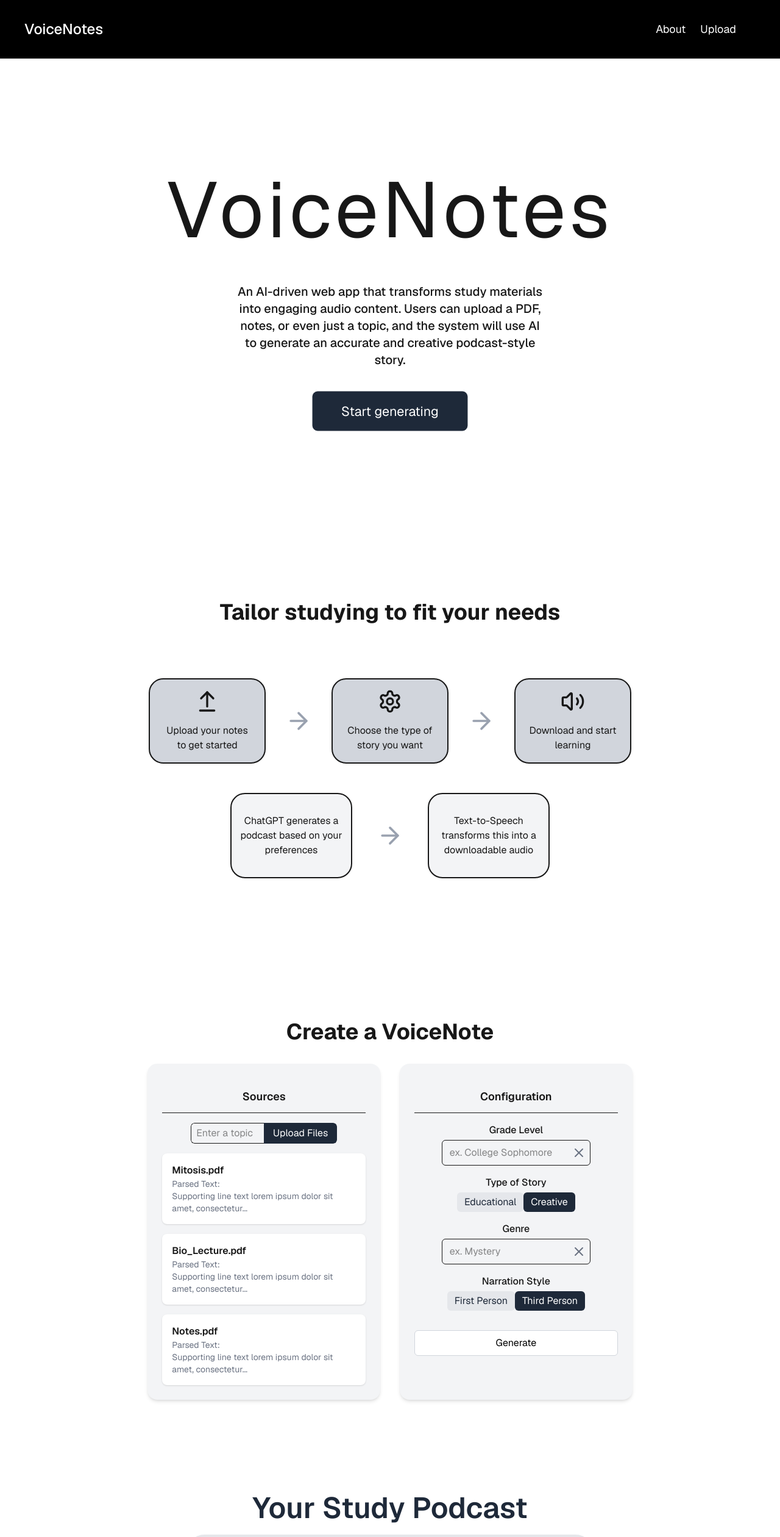
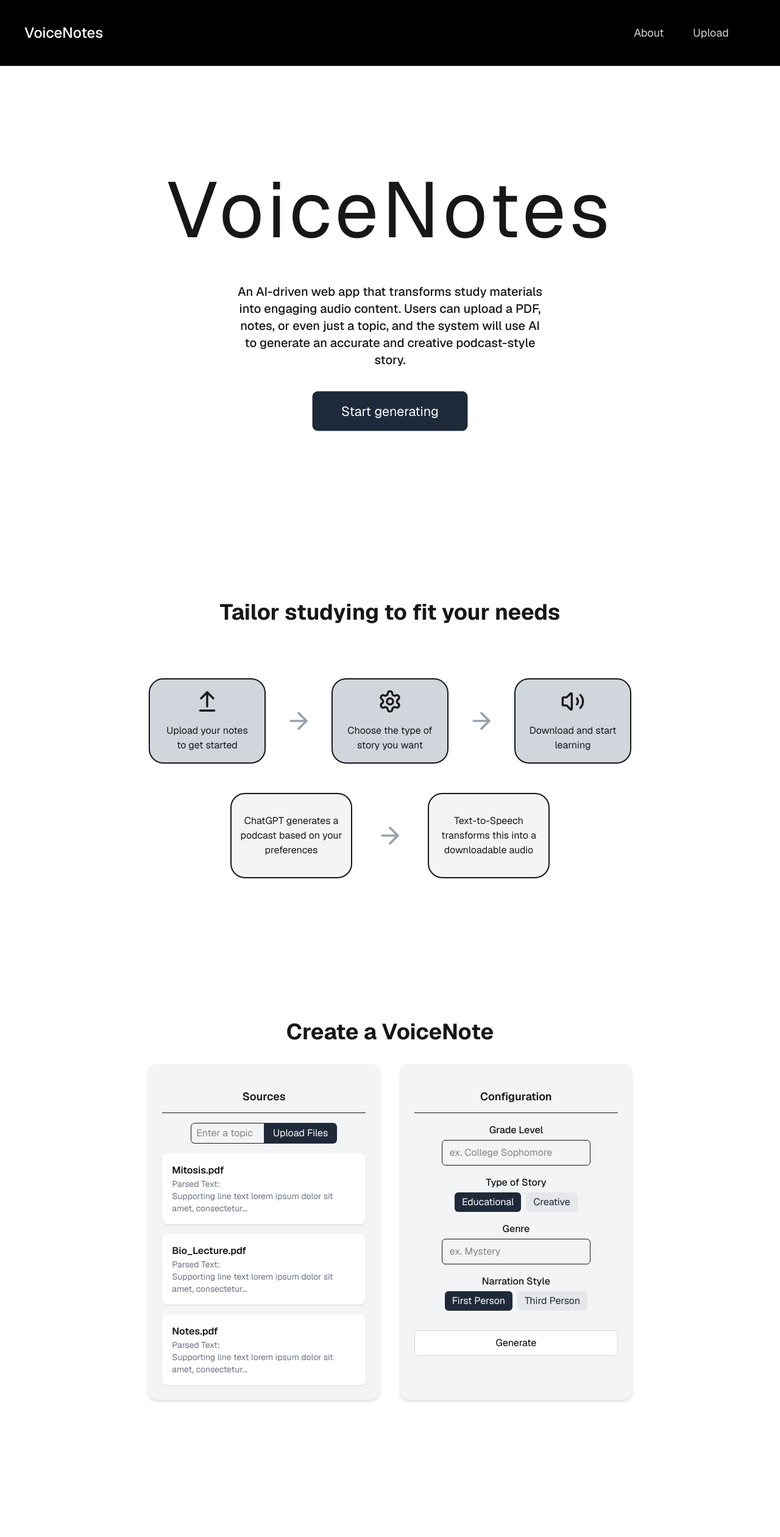
Before and after one commit to laurensgalarza/VoiceNotes, a Next.js app in the folder voicenotes/: page / in a window 1280 px wide. Shown: the top 2520 px of the page at 61% size. Built offline with nearby package versions, Linux system fonts and the light colour scheme.

Commit message:
button color, x button, nav, and mobile

```diff
--- a/voicenotes/src/app/frontend/create.js
+++ b/voicenotes/src/app/frontend/create.js
@@ -1,14 +1,22 @@
 //create a voicenote section
-import React from "react";
+"use client"
+import React, {useState} from "react";
 import { X } from 'lucide-react';
 
 export default function Create() {
 
+    const [gradeLevel, setGradeLevel] = useState("");
+    const [genre, setGenre] = useState("");
+
+    const [storyType, setStoryType] = useState("Educational");
+
+    const [narrationStyle, setNarrationStyle] = useState("First Person")
+
     return (
 
-    <div className="mt-40 min-h-screen bg-white flex flex-col items-center p-6 ">
+    <div className="mt-40 bg-white flex flex-col items-center p-6 ">
 
-        <section id="upload" className="scroll-mt-40"> </section>
+        <section id="upload" className="scroll-mt-55"> </section>
         <h1 className="text-4xl font-bold mb-8">Create a VoiceNote</h1>
         <div className="flex flex-col md:flex-row gap-8 w-full max-w-5xl">
 
@@ -45,43 +53,99 @@ export default function Create() {
 
             </div>
 
+            {/*config box*/}
             <div className="flex-1 bg-gray-100 rounded-2xl shadow-md p-6">
             <h2 className="text-lg font-semibold mb-4 text-center border-b border-white-300 w-full my-4 pb-3">Configuration</h2>
 
-            <div className="mb-4 relative"> {/* Make the container relative for absolute positioning */}
+            {/* grade Level input */}
+            <div className="mb-4 relative">
                 <label className="block text-m font-medium mb-1 text-center">Grade Level</label>
+                <input
+                type="text"
+                placeholder="ex. College Sophomore"
+                value={gradeLevel}
+                onChange={(l) => setGradeLevel(l.target.value)}
+                className="px-3 py-2 border rounded-md mx-auto flex"
+                />
 
-                <input type="text" placeholder="ex. College Sophomore" className="w/2 px-3 py-2 border rounded-md mx-auto flex" />
-                <button className="absolute inset-y-0 right-2 flex items-center cursor-pointer text-gray-500 hover:text-gray-700">
-                    <X className="text-lg mt-7 mr-11 " />
+                {gradeLevel && (
+                <button
+                    onClick={() => setGradeLevel("")}
+                    className="absolute inset-y-0 right-7 flex items-center cursor-pointer text-gray-500 hover:text-gray-700">
+                    <X className="text-lg mt-7 mr-5" />
                 </button>
+
+                )}
             </div>
 
             <div className="flex flex-col mb-4 items-center">
-                <label className="block text-m  font-medium mb-1 text-center">Type of Story</label>
-                <div className="flex">
-                <button className="bg-gray-200 text-gray-800 px-3 py-1 rounded-md cursor-pointer">Educational</button>
-                <button className="bg-gray-800 text-white px-3 py-1 rounded-md cursor-pointer">Creative</button>
-                </div>
+            <label className="block text-m font-medium mb-1 text-center">Type of Story</label>
+            <div className="flex gap-2">
+                <button
+                onClick={() => setStoryType("Educational")}
+                className={`px-3 py-1 rounded-md cursor-pointer ${
+                    storyType === "Educational" ? "bg-gray-800 text-white" : "bg-gray-200 text-gray-800"
+                }`}>
+
+                Educational
+
+                </button>
+                <button
+                onClick={() => setStoryType("Creative")}
+                className={`px-3 py-1 rounded-md cursor-pointer ${
+                    storyType === "Creative" ? "bg-gray-800 text-white" : "bg-gray-200 text-gray-800"
+                }`}>
+
+                Creative
+
+                </button>
+            </div>
             </div>
 
-
+            {/* genre input */}
             <div className="mb-4 relative">
                 <label className="block text-m font-medium mb-1 text-center">Genre</label>
-                <input type="text" placeholder="ex. Mystery" className="w/2 px-3 py-2 border rounded-md mx-auto flex" />
-                <button className="absolute inset-y-0 right-2 flex items-center cursor-pointer text-gray-500 hover:text-gray-700">
-                    <X className="text-lg mt-7 mr-11" />
+                <input
+                type="text"
+                placeholder="ex. Mystery"
+                value={genre}
+                onChange={(g) => setGenre(g.target.value)}
+                className="px-3 py-2 border rounded-md mx-auto flex"
+                />
+                {genre && (
+                <button
+                    onClick={() => setGenre("")}
+                    className="absolute inset-y-0 right-7 flex items-center cursor-pointer text-gray-500 hover:text-gray-700" >
+                    <X className="text-lg mt-7 mr-5" />
+                </button>
+                )}
+            </div>
+
+            {/*narration style*/}
+            <div className="flex flex-col mb-4 items-center ">
+            <label className="block text-m font-medium mb-1 text-center">Narration Style</label>
+            <div className="flex gap-2">
+                <button
+                onClick={() => setNarrationStyle("First Person")}
+                className={`px-3 py-1 rounded-md cursor-pointer ${
+                    narrationStyle === "First Person" ? "bg-gray-800 text-white" : "bg-gray-200 text-gray-800"
+                }`}>
+
+                First Person
+
+                </button>
+                <button
+                onClick={() => setNarrationStyle("Third Person")}
+                className={`px-3 py-1 rounded-md cursor-pointer ${
+                    narrationStyle === "Third Person" ? "bg-gray-800 text-white" : "bg-gray-200 text-gray-800"
+                }`}>
+
+                Third Person
                 </button>
             </div>
-
-            <div className="flex flex-col mb-4 items-center ">
-                <label className="block text-m font-medium mb-1 text-center">Narration Style</label>
-                <div className="flex">
-                <button className="bg-gray-200 text-gray-800 px-3 py-1 rounded-md cursor-pointer">First Person</button>
-                <button className="bg-gray-800 text-white px-3 py-1 rounded-md cursor-pointer">Third Person</button>
-                </div>
             </div>
 
+            {/*generate button*/}
             <button className="w-full bg-gray-200 active:bg-gray-800 active:text-white mt-4 bg-white border border-gray-300 text-black py-2 rounded-md hover:bg-gray-200 focus:ring-1 focus: ring-gray-100 cursor-pointer
              active:bg-black-300 duration-300 ">
                 Generate
--- a/voicenotes/src/app/frontend/landing.js
+++ b/voicenotes/src/app/frontend/landing.js
@@ -6,7 +6,12 @@ export default function Landing() {
 
     return (
         <div className="mt-70 m-14">
-            <h1 className="text-9xl font tracking-wider">VoiceNotes</h1>
+            <h1 className="hidden md:flex text-9xl tracking-wider">
+                VoiceNotes
+            </h1>
+            <h1 className="md:hidden text-8xl tracking-wider">
+                VoiceNotes
+            </h1>
         </div>
     )
 
--- a/voicenotes/src/app/frontend/navbar.js
+++ b/voicenotes/src/app/frontend/navbar.js
@@ -1,18 +1,57 @@
-//Navbar
-
-import React from "react";
+"use client";
+import React, { useState } from "react";
+import { Menu, X } from "lucide-react";
 
 export default function NavBar() {
+  const [isMenuOpen, setIsMenuOpen] = useState(false);
+
   return (
     <nav className="text-white bg-black fixed top-0 w-full flex justify-between items-center px-10 py-8 z-10">
-      {/* voicenotes */}
+      {/* title voicenotes*/}
       <div className="text-2xl font-medium">VoiceNotes</div>
 
-      {/* links */}
-      <div className="space-x-6 text-lg px-8">
-        <a href="#about" className="hover:underline hover:text-blue-400 transition-colors duration-300 hover:shadow-lg">About</a>
-        <a href="#upload" className="hover:underline hover:text-red-400 transition-colors duration-300 hover:shadow-lg">Upload</a>
+
+      {/* menu for larger screens */}
+      <div className="hidden md:flex space-x-6 text-lg px-8">
+        <a href="#about" className="hover:bg-blue-500/20 text-gray-300 hover:text-blue-400 px-3 py-2 rounded-xl transition-colors duration-300 hover:shadow-lg">
+          About
+        </a>
+        <a href="#upload" className="hover:bg-red-500/20 text-gray-300 hover:text-red-400 px-3 py-2 rounded-xl transition-colors duration-300 hover:shadow-lg">
+          Upload
+        </a>
       </div>
+
+      {/* menu for mobile */}
+      <button
+        onClick={() => setIsMenuOpen(true)}
+        className="md:hidden rounded-xl active:bg-white/25 focus:outline-none p-3 transition-colors duration-250"
+      >
+        <Menu className="w-10 h-10 text-white cursor-pointer" />
+      </button>
+
+      {/* menu side bar for mobile */}
+      {isMenuOpen && (
+        <div className="absolute top-0 right-0 h-screen w-64 bg-black text-white shadow-lg transition-transform duration-300 transform z-20">
+
+          <div className="flex justify-between items-center p-4 border-b border-gray-700">
+            <div className="text-lg font-semibold">Navigation</div>
+            <button onClick={() => setIsMenuOpen(false)}
+              className="text-white hover:text-gray-300">
+              <X className="w-8 h-8" />
+            </button>
+          </div>
+
+          <div className="p-6 flex flex-col gap-4">
+            <a href="#about"  onClick={() => setIsMenuOpen(false)} className="hover:text-blue-300">
+              About
+            </a>
+            <a href="#upload" onClick={() => setIsMenuOpen(false)} className="hover:text-red-400">
+              Upload
+            </a>
+          </div>
+
+        </div>
+      )}
     </nav>
   );
 }
--- a/voicenotes/src/app/frontend/result.js
+++ b/voicenotes/src/app/frontend/result.js
@@ -7,11 +7,11 @@ export default function Result() {
 
   return (
 
-    <div className="container mx-auto max-w-2xl">       {/* text transcription container*/}
-      <h1 className="mb-5 text-center text-5xl font-semibold text-gray-800">
+    <div className="mt-50 w-[75%] md:w-full container mx-auto max-w-2xl">       {/* text transcription container*/}
+      <h1 className="mb-5 text-4xl md:text-5xl text-center font-semibold text-gray-800">
         Your Study Podcast
       </h1>
-      <div className="bg-gray-200 px-18 pt-10 pb-5 rounded-4xl mb-8 text-gray-700 leading-relaxed text-left">
+      <div className="bg-gray-200 px-6 md:px-18 pt-6 md:pt-10 pb-5 rounded-2xl md:rounded-4xl mb-8 text-gray-700 leading-relaxed text-left">
         <p className="mb-4">
           Lorem ipsum dolor sit amet, consectetur adipiscing elit. Donec faucibus metus et
           laoreet venenatis. Curabitur pretium consectetur dolor vel scelerisque. Quisque at
@@ -53,8 +53,8 @@ export default function Result() {
           Upload more files
         </button>
       </div>
-      <p className="text-3xl text-gray-700 m-20 font-semibold text-center">
-        Thanks for using VoiceNotes
+      <p className="text-4xl text-gray-700 m-30 font-semibold text-center">
+        Thanks for using VoiceNotes!
       </p>
     </div>
   );
```
Also changed, not shown: voicenotes/src/app/frontend/about.js (+9 -5 lines).
